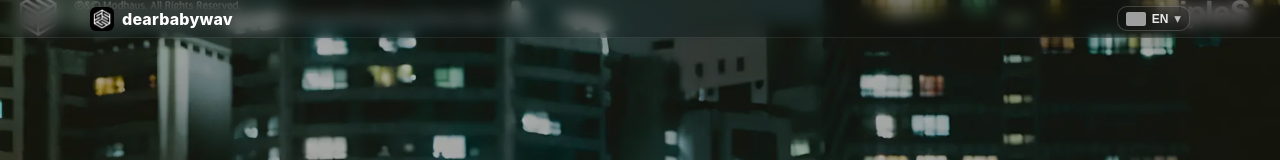
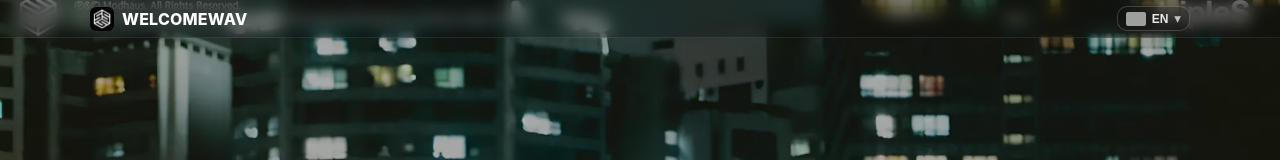
Before and after one commit to DinhHuynhTienPhu/dearbabywav, a React (Create React App) app: page / in a window 1280 px wide. Shown: the top 160 px of the page. Built offline with nearby package versions, Linux system fonts and the light colour scheme; grey boxes are pictures that could not be loaded.

Commit message:
SEO google

```diff
--- a/public/index.html
+++ b/public/index.html
@@ -7,6 +7,20 @@
     <meta name="theme-color" content="#000000" />
     <meta name="description" content="welcomewav - A community-driven platform for all things tripleS." />
     <link rel="apple-touch-icon" href="%PUBLIC_URL%/signal.png" />
+    <link rel="icon" href="/favicon.ico" type="image/x-icon" />
+    <link rel="icon" href="/favicon.png" type="image/png" />
+    <link rel="apple-touch-icon" href="/favicon.png" />
+    <meta name="title" content="welcomewav – guide to tripleS" />
+    <meta name="description" content="A simple, straightforward guide to help you get to know tripleS." />
+    <meta property="og:type" content="website" />
+    <meta property="og:url" content="https://welcomewav.website/" />
+    <meta property="og:title" content="welcomewav" />
+    <meta property="og:description" content="A guide to understand tripleS step by step." />
+    <meta property="og:image" content="https://welcomewav.website/0124.png" />
+    <meta name="twitter:card" content="summary_large_image" />
+    <meta name="twitter:title" content="welcomewav" />
+    <meta name="twitter:description" content="A guide to understand tripleS." />
+    <meta name="twitter:image" content="https://welcomewav.website/0124.png" />
     <!--
       manifest.json provides metadata used when your web app is installed on a
       user's mobile device or desktop. See https://developers.google.com/web/fundamentals/web-app-manifest/
--- a/src/Header.js
+++ b/src/Header.js
@@ -55,7 +55,7 @@ export default function Header() {
       <div className="header-inner">
         <a href="/" className="header-brand" aria-label="home">
           <img src="./logo.png" alt="logo" className="brand-logo" />
-          <span className="brand-name">dearbabywav</span>
+          <span className="brand-name">WELCOMEWAV</span>
         </a>
 
         <div className="header-actions">
```
Also changed, not shown: public/favico.png (added), 1 other file (tests, documents, lock files or other folders).
